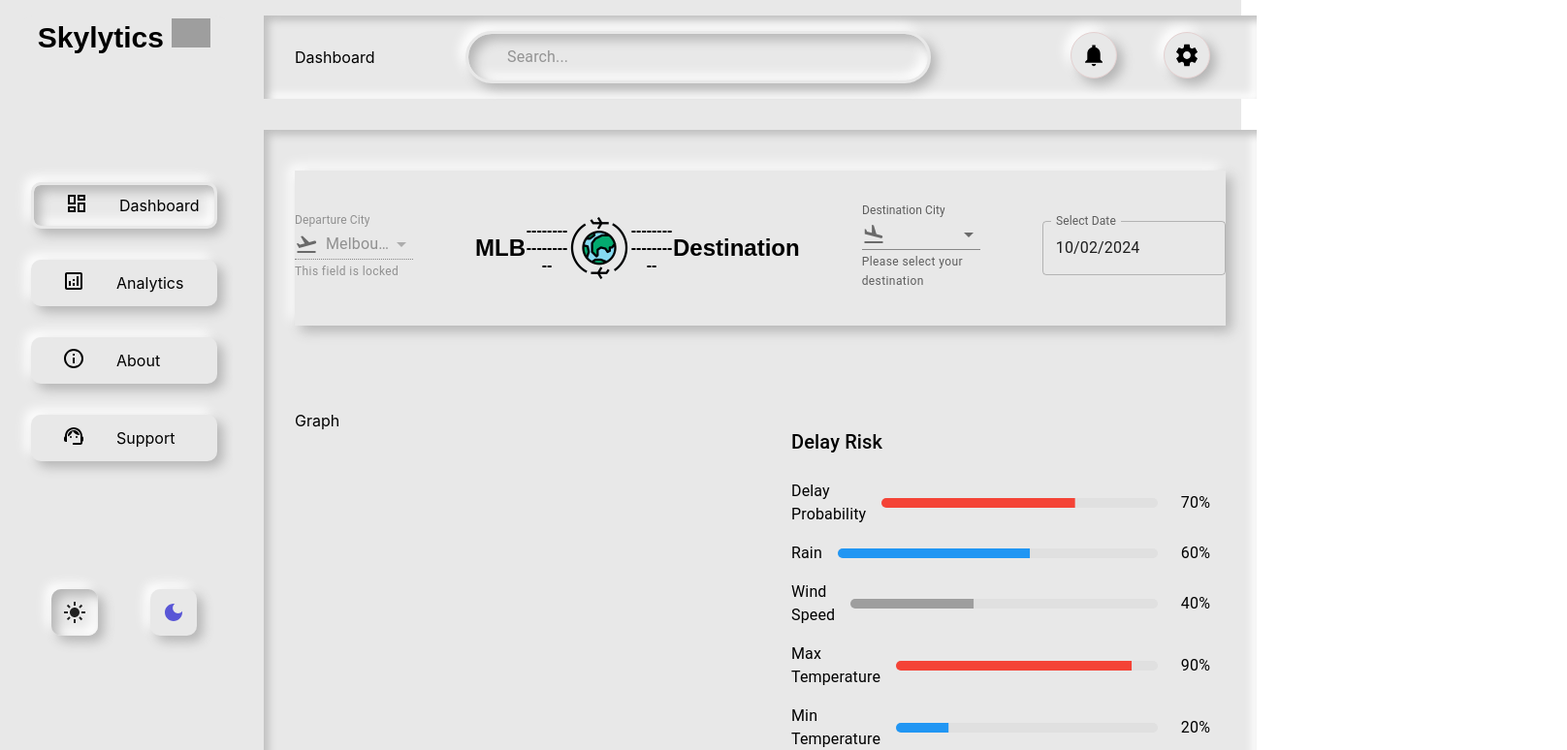
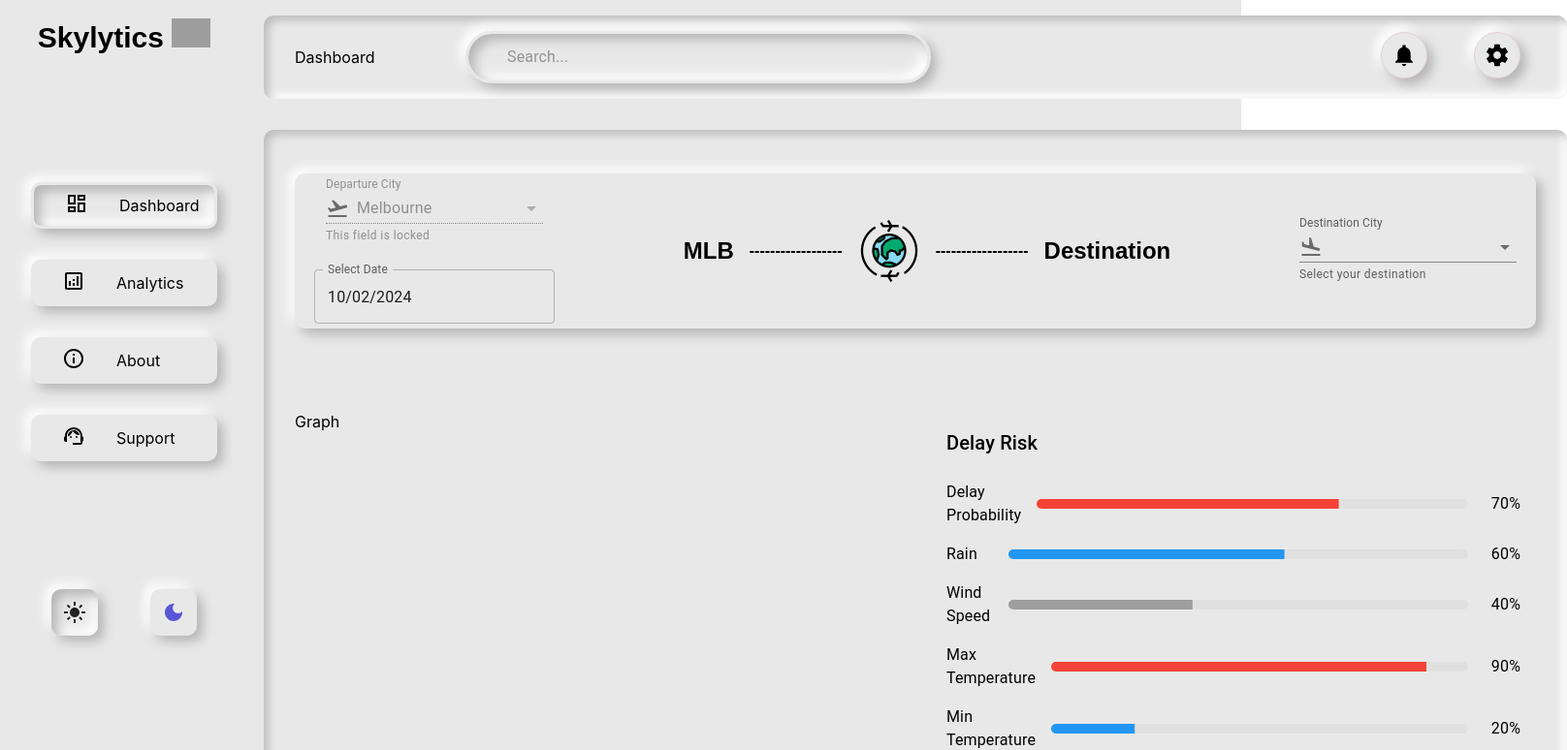
Before and after one commit to j-davidwhite/skylitics, a React (Create React App) app: page / in a window 1280 px wide. Shown: the top 774 px of the page at 97% size, 1616 px wide, since content can reach past the window. Built offline with nearby package versions, Linux system fonts and the light colour scheme; grey boxes are pictures that could not be loaded; a web font is replaced by a local one.

Commit message:
flight planner

```diff
--- a/src/App.css
+++ b/src/App.css
@@ -35,10 +35,11 @@
 
 .header {
   grid-area: header;
-  width: 100%; /* Full width */
+  width: 100%;
   display: flex;
   justify-content: space-between;
-  padding: 1rem; /* Adjust as needed */
+  padding: 1rem;
+  border-radius: 10px;
 }
 
 .main-content {
@@ -50,4 +51,5 @@
   align-items: center;
   justify-content: center;
   padding: 2rem;
+  border-radius: 10px;
 }
--- a/src/components/FlightPlanner/FlightPlanner.css
+++ b/src/components/FlightPlanner/FlightPlanner.css
@@ -4,8 +4,16 @@
   align-items: center;
   background: var(--bg-light);
   box-shadow: var(--deselected-light);
-  width: 60rem;
+  width: 80rem;
   height: 10rem;
+  border-radius: 10px;
+}
+.flight-planner-left {
+  display: flex;
+  flex-direction: column;
+  justify-content: center;
+  align-items: center;
+  gap: 1.5rem;
 }
 .flight-planner-form {
   display: flex;
@@ -18,18 +26,20 @@
   font-style: normal;
 }
 .departure-select {
-  width: 10rem;
+  width: 14rem;
 }
 .trip-details {
   display: flex;
   justify-content: center;
   align-items: center;
   text-align: center;
+  width: 40rem;
+  gap: 1rem;
 }
 .PlaneIcon {
   width: 4rem;
   height: auto;
 }
 .destination-select {
-  width: 10rem;
+  width: 14rem;
 }
--- a/src/components/FlightPlanner/FlightPlanner.jsx
+++ b/src/components/FlightPlanner/FlightPlanner.jsx
@@ -31,6 +31,7 @@ const FlightPlanner = () => {
   return (
     <div className="flight-planner">
       <form className="flight-planner-form" noValidate autoComplete="off">
+        <div className="flight-planner-left">
           <TextField
             className="departure-select"
             id="standard-select-city"
@@ -50,12 +51,27 @@ const FlightPlanner = () => {
           >
             <MenuItem value="Melbourne">Melbourne</MenuItem>
           </TextField>
+
+          <LocalizationProvider dateAdapter={AdapterDayjs}>
+            <DatePicker
+              label="Select Date"
+              value={selectedDate}
+              onChange={(newDate) => setSelectedDate(newDate)}
+              renderInput={(params) => <TextField {...params} />}
+              orientation="landscape"
+              minDate={dayjs()}
+            />
+          </LocalizationProvider>
+        </div>
+        <div className="flight-planner-middle">
           <div className="trip-details">
-          <h2>MLB</h2> ------------------
+            <h2>MLB</h2>------------------
             <img src={PlaneIcon} className="PlaneIcon" />
             ------------------
             <h2>{getDestinationAcronym(destinationCity)}</h2>
           </div>
+        </div>
+        <div className="flight-planner-right">
           <TextField
             className="destination-select"
             id="standard-select-destination"
@@ -63,7 +79,7 @@ const FlightPlanner = () => {
             label="Destination City"
             value={destinationCity} // Track selected city with state
             onChange={(e) => setDestinationCity(e.target.value)} // Handle selection
-          helperText="Please select your destination"
+            helperText="Select your destination"
             variant="standard"
             InputProps={{
               startAdornment: (
@@ -77,16 +93,7 @@ const FlightPlanner = () => {
             <MenuItem value="Perth">Perth</MenuItem>
             <MenuItem value="Sydney">Sydney</MenuItem>
           </TextField>
-        <LocalizationProvider dateAdapter={AdapterDayjs}>
-          <DatePicker
-            label="Select Date"
-            value={selectedDate}
-            onChange={(newDate) => setSelectedDate(newDate)}
-            renderInput={(params) => <TextField {...params} />}
-            orientation="landscape"
-            minDate={dayjs()}
-          />
-        </LocalizationProvider>
+        </div>
       </form>
     </div>
   );
```
Lines whose indentation alone changed are shown as unchanged.
